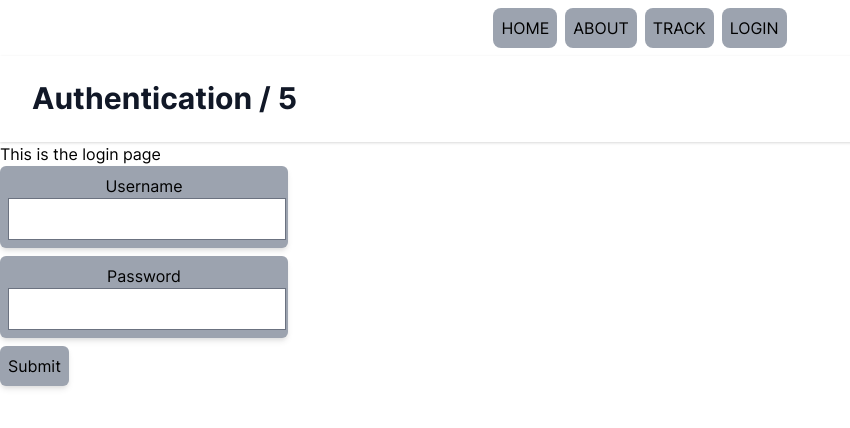
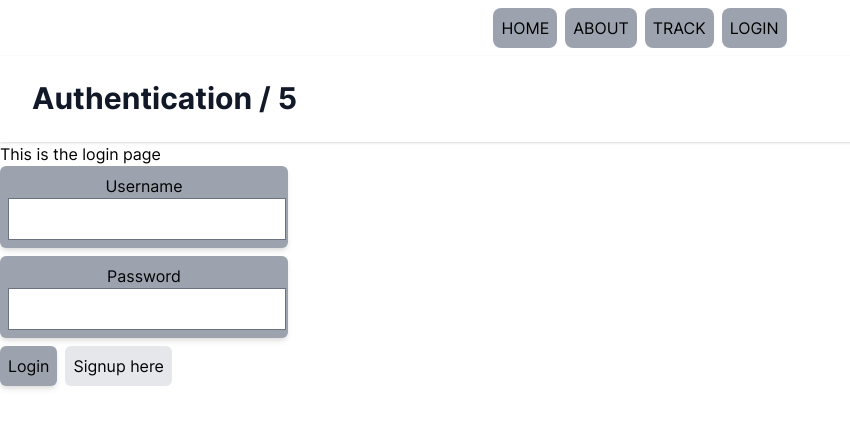
Before and after one commit to vilmaguila/fiery-receiver, a Vue app: page /auth in a window 1280 px wide. Shown: the top 428 px of the page, without its empty margins (0-850 px from the left). Built offline with nearby package versions, Linux system fonts and the light colour scheme; what @tailwindcss/typography would draw is missing.

Commit message:
fixed mode change button

```diff
--- a/src/components/Navigator.vue
+++ b/src/components/Navigator.vue
@@ -3,6 +3,6 @@
     <router-link class="bg-gray-400 p-2 rounded-lg" to="/"> HOME </router-link>
     <router-link class="bg-gray-400 p-2 rounded-lg" to="/about"> ABOUT</router-link>
     <router-link class="bg-gray-400 p-2 rounded-lg" to="/track"> TRACK </router-link>
-    <router-link class="bg-gray-400 p-2 rounded-lg" to="/login"> LOGIN </router-link>
+    <router-link class="bg-gray-400 p-2 rounded-lg" to="/auth"> LOGIN </router-link>
   </div>
 </template>
--- a/src/components/TheUserAuth.vue
+++ b/src/components/TheUserAuth.vue
@@ -2,12 +2,14 @@
   <form @submit.prevent="submitForm" class="space-y-2">
     <div class="bg-gray-400 rounded-md shadow-md p-2 w-72 text-center">
       <label for="username"> Username </label>
-      <input type="text" v-model="username" />
+      <input type="text" v-model.trim="username" />
     </div>
     <div class="bg-gray-400 rounded-md shadow-md p-2 w-72 text-center">
       <label for="passwd"> Password </label>
-      <input type="password" v-model="password" />
+      <input type="password" v-model.trim="password" />
     </div>
+    <p v-if="!formisvalid">Please insert a valid username and password</p>
+    <div class="space-x-2">
       <button
         class="
           bg-gray-400
@@ -18,28 +20,72 @@
           hover:bg-gray-600
         "
       >
-      Submit
+        {{ loginButtonCaption }}
       </button>
+      <button
+        type="button"
+        mode="flat"
+        class="bg-gray-200 p-2 rounded-md"
+        @click="switchAuthMode"
+      >
+        {{ changeModeButtonCaption }}
+      </button>
+    </div>
   </form>
 </template>
 
 <script>
-import { ref } from "vue";
+import { ref, computed } from "vue";
 export default {
   setup() {
-    const username = ref('');
-    const password = ref('');
+    const username = ref("");
+    const password = ref("");
+    const formisvalid = ref(true);
+    const mode = ref("login");
 
     const submitForm = () => {
-      console.log(['username:', ' ', username.value].join(''));
-      console.log(['password:', ' ', password.value].join(''));
-      username.value = ''
-      password.value = ''
+      formisvalid.value = true;
+      if (username.value === "" || password.value.length < 6) {
+        formisvalid.value = false;
+        return;
+      }
+      username.value = "";
+      password.value = "";
     };
+
+    const switchAuthMode = () => {
+      if (mode.value === "login") {
+        mode.value = "signup";
+      } else {
+        mode.value = "login";
+      }
+    };
+
+    const loginButtonCaption = computed(() => {
+      if (mode.value === "login") {
+        return "Login";
+      } else {
+        return "Signup";
+      }
+    });
+
+    const changeModeButtonCaption = computed(() => {
+      if (mode.value === "login") {
+        return "Signup here";
+      } else {
+        return "Login instead";
+      }
+    });
+
     return {
       submitForm,
+      switchAuthMode,
+      formisvalid,
+      mode,
       username,
       password,
+      loginButtonCaption,
+      changeModeButtonCaption,
     };
   },
 };
--- a/src/views/Auth.vue
+++ b/src/views/Auth.vue
@@ -1,15 +1,22 @@
 <template>
-  <h1>This is the login page</h1>
+  <h1>This is the login page {{ greeting }}</h1>
   <the-user-auth></the-user-auth>
 </template>
 
 <script>
-import TheUserAuth from '../components/TheUserAuth.vue'
+import TheUserAuth from "../components/TheUserAuth.vue";
+import { ref } from "vue";
 
 export default {
   components: {
-    TheUserAuth
+    TheUserAuth,
   },
-  setup() {},
+  setup() {
+    const greeting = ref(import.meta.env.VITE_GREETING);
+
+    return {
+      greeting,
+    };
+  },
 };
 </script>
```
Lines whose indentation alone changed are shown as unchanged.
